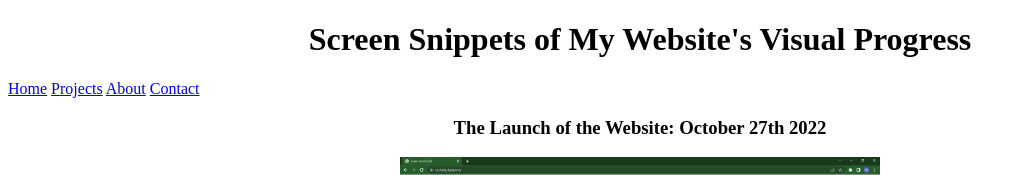
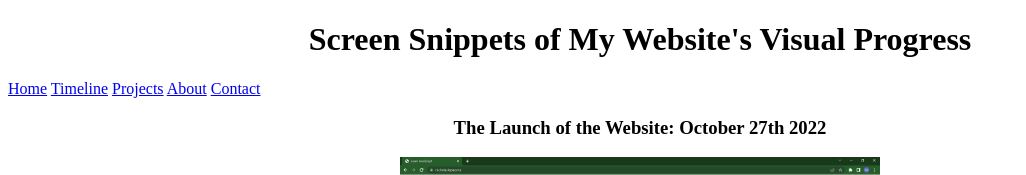
Before and after one commit to FenrirIsFree/the-beginnings, a plain HTML site: page TheWebsiteTimeline.html in a window 1280 px wide. Shown: the top 175 px of the page, without its empty margins (0-1026 px from the left). Drawn offline with Linux system fonts and the light colour scheme.

Commit message:
Update TheWebsiteTimeline.html

```diff
--- a/TheWebsiteTimeline.html
+++ b/TheWebsiteTimeline.html
@@ -12,6 +12,7 @@
     </center>
     <nav>
       <a href="./index.html">Home</a>
+      <a href="./TheWebsiteTimeline.html">Timeline</a>
       <a href="./projects.html">Projects</a>
       <a href="./about.html">About</a>
       <a href="./contact.html">Contact</a>
```
